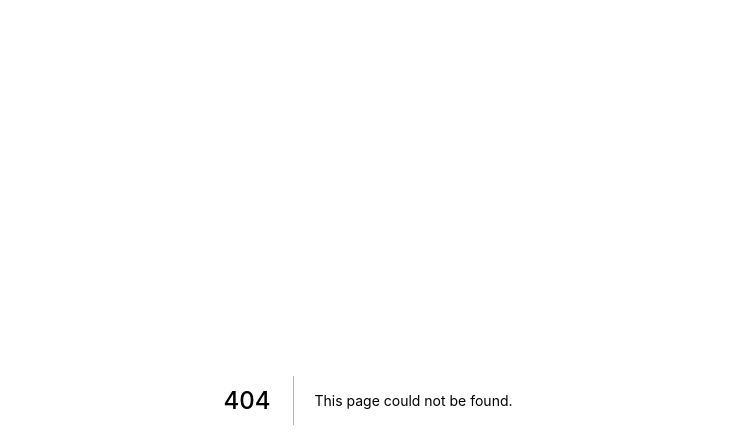
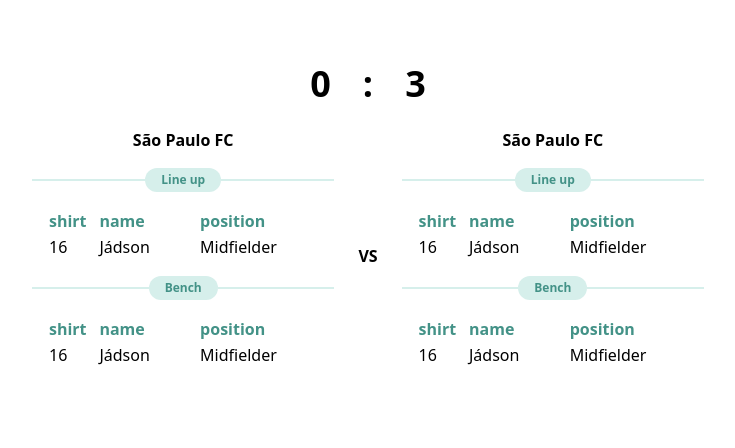
Before and after one commit to sasirat/EveryMatrix-football-data, a Next.js app: page /match in a window 1280 px wide. Before the commit this address had no page. Shown: the top 448 px of the page, without its empty margins (272-1007 px from the left). Built offline with nearby package versions, Linux system fonts and the light colour scheme.

Commit message:
Add match page

```diff
--- /dev/null
+++ b/pages/match.js
@@ -0,0 +1,35 @@
+import Lineup from '../components/Lineup'
+import Layout from '../components/Layout'
+import LineUp from '../components/Lineup'
+import Bench from '../components/bench'
+
+const Match = () => {
+  return (
+    <div>
+      <Layout>
+        <div className="text-center text-4xl font-bold mb-6">
+          <span>0</span>
+          <span className="mx-8">:</span>
+          <span>3</span>
+        </div>
+        <div className="flex w-full">
+          <div className="flex-1">
+            <p className="font-bold text-center mb-4">São Paulo FC</p>
+            <Lineup />
+            <Bench />
+          </div>
+          <div className="mx-6 font-bold my-auto">
+            <p>VS</p>
+          </div>
+          <div className="flex-1">
+            <p className="font-bold text-center mb-4">São Paulo FC</p>
+            <Lineup />
+            <Bench />
+          </div>
+        </div>
+      </Layout>
+    </div>
+  )
+}
+
+export default Match
```
